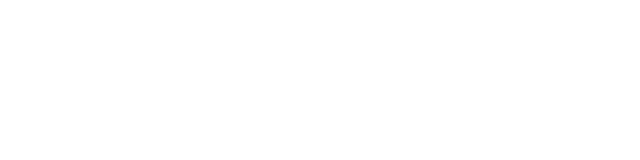
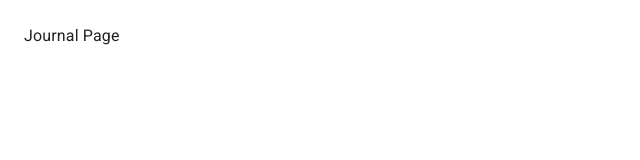
Before and after one commit to RSuarezLastra/JournalApp, a React (Vite) app: page /journal in a window 1280 px wide. Before the commit this address led to /. Shown: the top 160 px of the page, without its empty margins (0-640 px from the left). Built offline with nearby package versions, Linux system fonts and the light colour scheme.

Commit message:
JournalLayout

```diff
--- /dev/null
+++ b/src/journal/layout/JournalLayout.jsx
@@ -0,0 +1,21 @@
+import { Box } from "@mui/material";
+
+const drawerWidth = 240;
+
+export const JournalLayout = ({ children }) => {
+    return (
+        <Box sx={{ display: 'flex' }}>
+
+            {/* Navbar */}
+
+            {/* Toolbar */}
+            <Box
+                component='main'
+                sx={{ flexGrow: 1, p: 3 }}
+            >
+                {children}
+
+            </Box>
+        </Box>
+    )
+}
--- a/src/journal/pages/JournalPage.jsx
+++ b/src/journal/pages/JournalPage.jsx
@@ -1,10 +1,12 @@
-
+import { JournalLayout } from "../layout/JournalLayout"
+import { Typography } from "@mui/material"
 
 export const JournalPage = () => {
     return (
-        <>
-            <h1>Journal Page</h1>
+        <JournalLayout>
 
-        </>
+            <Typography>Journal Page</Typography>
+
+        </JournalLayout>
     )
 }
--- a/src/journal/routes/JournalRoutes.jsx
+++ b/src/journal/routes/JournalRoutes.jsx
@@ -4,7 +4,7 @@
 export const JournalRoutes = () => {
     return (
         <Routes>
-            <Route path='login' element={<JournalPage/>} />
+            <Route path='journal' element={<JournalPage/>} />
 
             <Route path='/*' element={<Navigate to='/' />} />
         </Routes>
```
